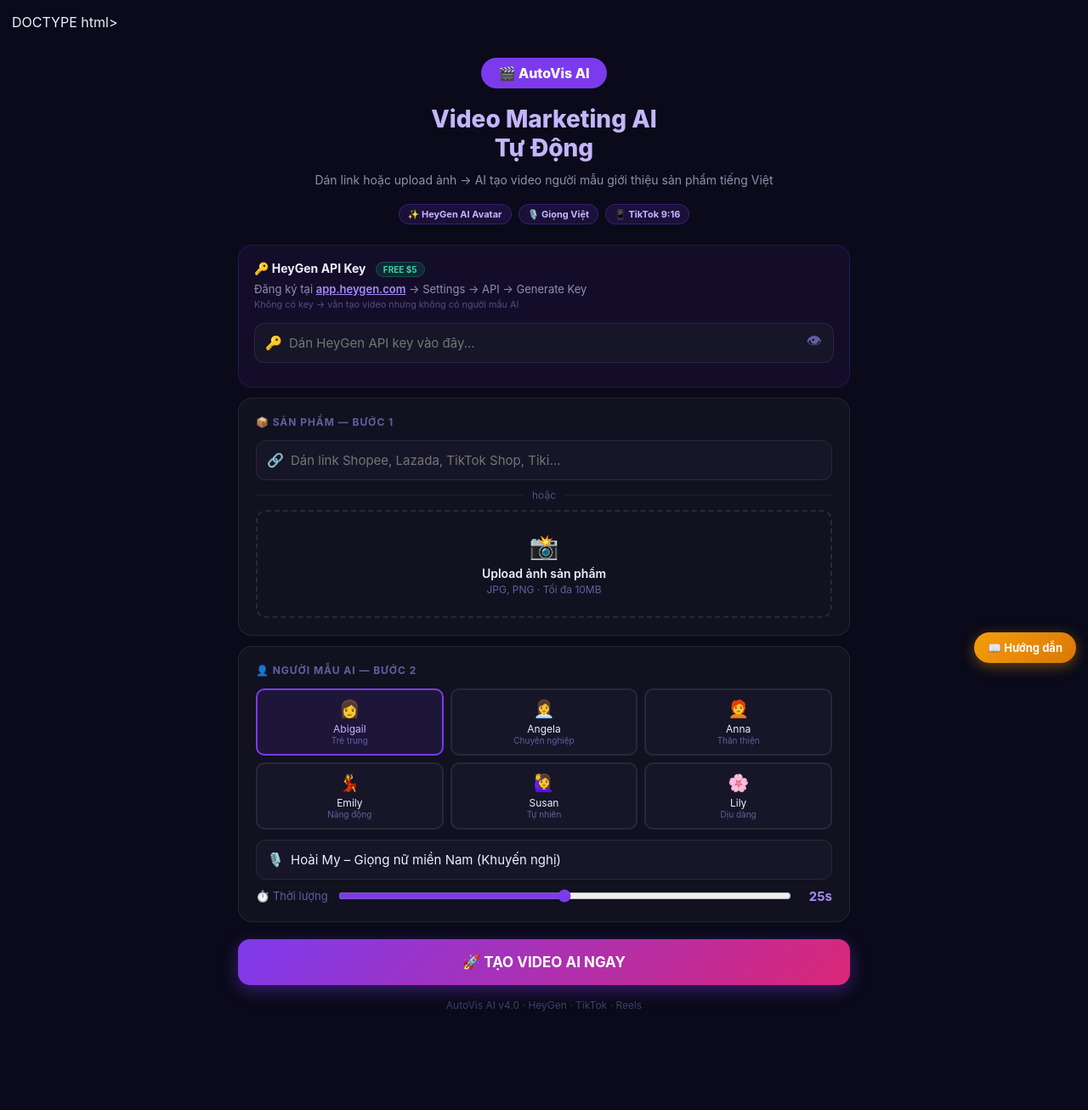
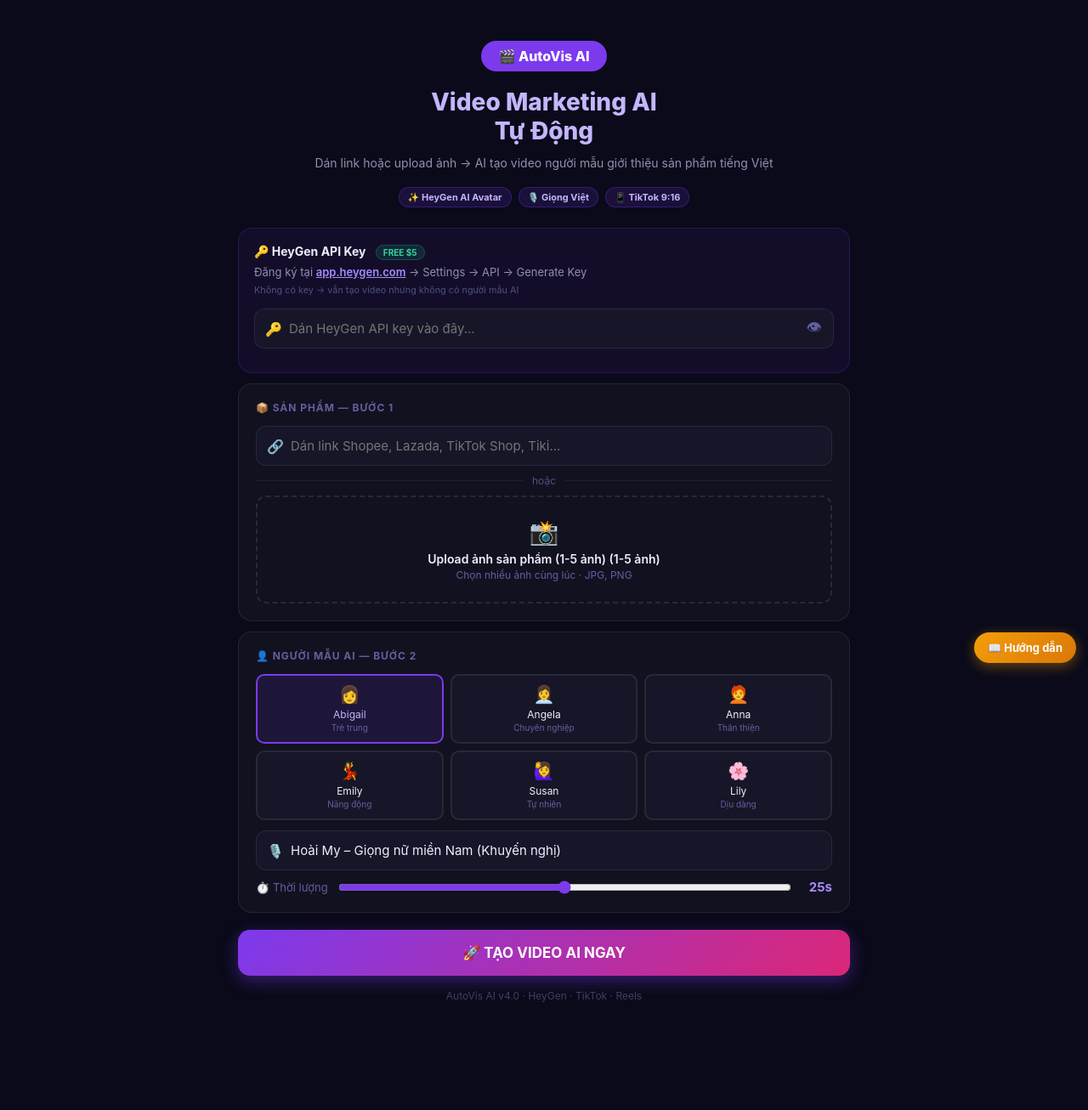
Before and after one commit to huynhducthangkh-cloud/autovis-ai, a FastAPI app: page / in a window 1280 px wide. Shown: the whole page at 85% size. After the commit the page ends 1179 px from the top, so only its background shows below. Run offline with FastAPI, Linux system fonts and the light colour scheme.

Commit message:
Update index.html

```diff
--- a/templates/index.html
+++ b/templates/index.html
@@ -1,4 +1,4 @@
-DOCTYPE html>
+<!DOCTYPE html>
 <html lang="vi">
 <head>
 <meta charset="UTF-8">
@@ -182,11 +182,11 @@ h1{font-size:28px;font-weight:800;line-height:1.2;margin-bottom:10px;color:#c4b5
   </div>
   <div class="or">hoặc</div>
   <div class="upz" id="upz">
-    <input type="file" id="imgInp" accept="image/*">
+    <input type="file" id="imgInp" accept="image/*" multiple>
     <div id="upPh">
       <span class="up-icon">📸</span>
-      <div class="up-txt">Upload ảnh sản phẩm</div>
-      <div class="up-hint">JPG, PNG · Tối đa 10MB</div>
+      <div class="up-txt">Upload ảnh sản phẩm (1-5 ảnh) (1-5 ảnh)</div>
+      <div class="up-hint">Chọn nhiều ảnh cùng lúc · JPG, PNG</div>
     </div>
     <div class="up-prev" id="upPrev">
       <img id="prevImg" src="" alt="">
@@ -289,7 +289,7 @@ var imgInp = document.getElementById("imgInp");
 var upz = document.getElementById("upz");
 
 imgInp.addEventListener("change", function(e) {
-  if (e.target.files[0]) showPrev(e.target.files[0]);
+  if (e.target.files.length > 0) showMultiPrev(e.target.files);
 });
 
 upz.addEventListener("dragover", function(e) { e.preventDefault(); upz.classList.add("drag"); });
@@ -311,6 +311,12 @@ function showPrev(f) {
   };
   r.readAsDataURL(f);
 }
+function showMultiPrev(files) {
+  if (!files || files.length === 0) return;
+  showPrev(files[0]);
+  var rm = document.querySelector("#upPrev .rm");
+  if (rm) rm.textContent = files.length > 1 ? files.length + " anh" : "x";
+}
 
 function rmImg(e) {
   e.stopPropagation(); imgInp.value = "";
@@ -331,11 +337,10 @@ function toggleKey() {
 
 function startCreate() {
   var url = document.getElementById("urlInp").value.trim();
-  var file = imgInp.files[0];
   var err = document.getElementById("errMsg");
   err.style.display = "none";
 
-  if (!url && !file) {
+  if (!url && imgInp.files.length === 0) {
     err.textContent = "⚠️ Vui lòng nhập link hoặc upload ảnh sản phẩm.";
     err.style.display = "block"; return;
   }
@@ -347,7 +352,8 @@ function startCreate() {
 
   var fd = new FormData();
   if (url) fd.append("product_url", url);
-  if (file) fd.append("image", file);
+  var files = imgInp.files;
+  for (var i = 0; i < files.length; i++) { fd.append("images", files[i]); }
   var key = document.getElementById("apiKey").value.trim();
   if (key) fd.append("api_key", key);
   fd.append("avatar_id", selAvatar);
```
